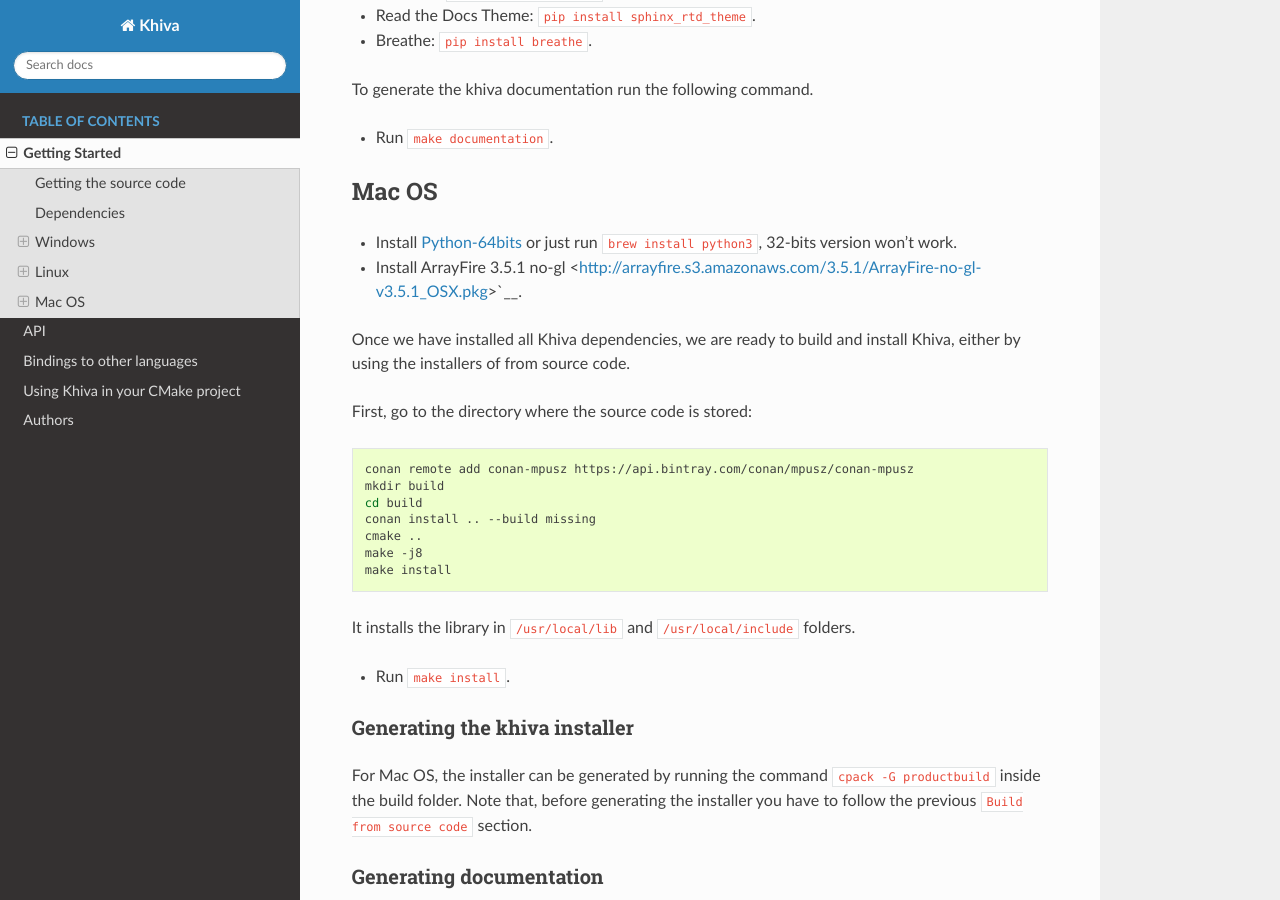
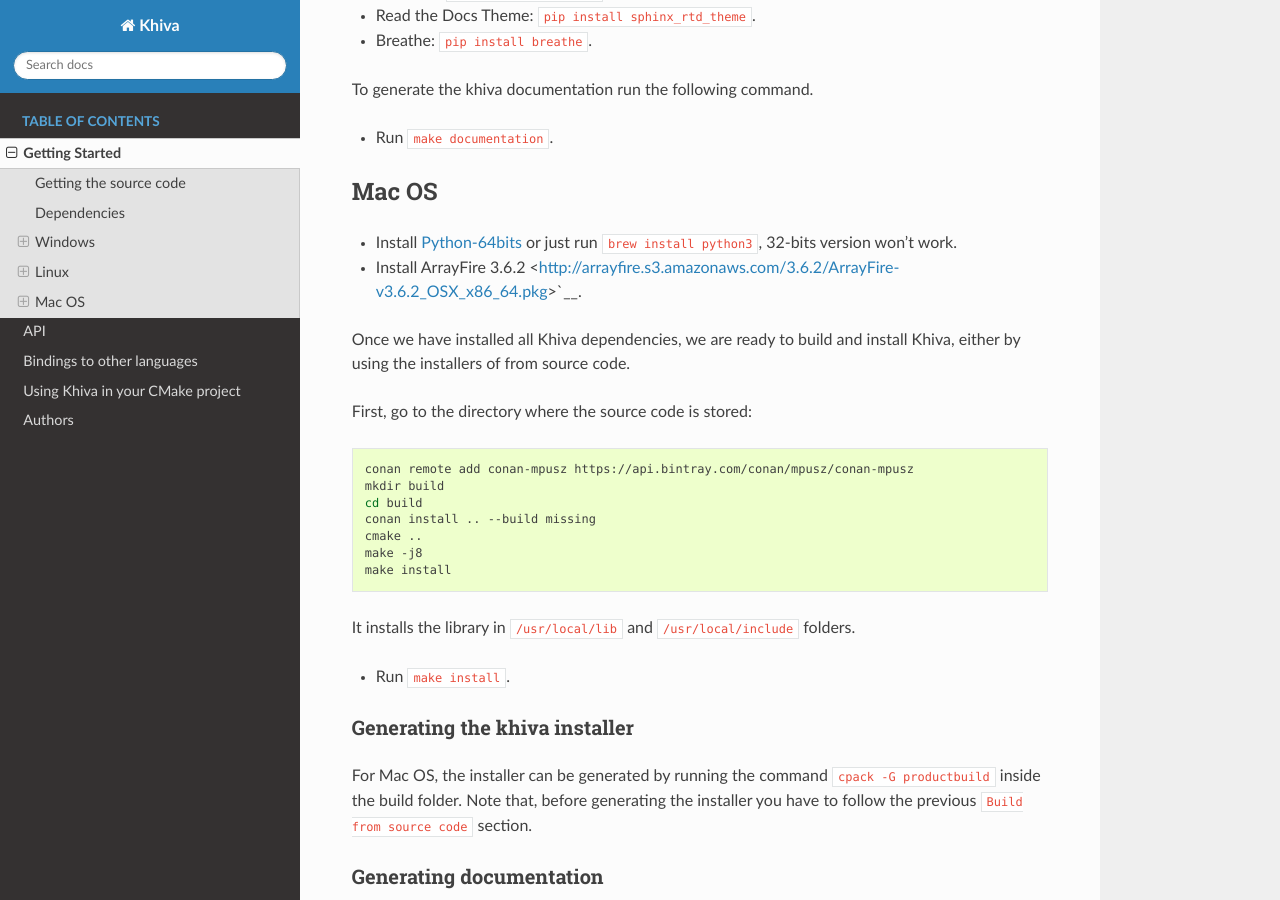
Before and after one commit to shapelets/khiva, a Sphinx documentation site: the page built from doc/sphinx/source/gettingStarted.rst, in a window 1280 px wide and 900 px high, scrolled down 3945 px. Built offline with Sphinx 7.4.7 and the Read the Docs theme 2.0.0, drawn with Linux system fonts in a browser that asks for light colours; some of the changed text lies outside the part shown.

Commit message:
Upgrade to ArrayFire 3.6.2

```diff
--- a/doc/sphinx/source/gettingStarted.rst
+++ b/doc/sphinx/source/gettingStarted.rst
@@ -39,7 +39,7 @@
 Libraries:
 
 * OpenCL library for you GPU card (`Intel <https://software.intel.com/en-us/intel-opencl/download>`_, `AMD <https://support.amd.com/en-us/download>`_, or `Nvidia <https://developer.nvidia.com/opencl>`_).
-* To run on accelerators like GPUs, `Arrayfire 3.5.1 no-gl <https://arrayfire.com/download/>`_. Note that in order to use Arrayfire on Windows you need to `install <https://www.microsoft.com/en-in/download/details.aspx?id=48145>`_ the Visual Studio 2015 (x64) runtime libraries.
+* To run on accelerators like GPUs, `Arrayfire 3.6.2 <https://arrayfire.com/download/>`_. Note that in order to use Arrayfire on Windows you need to `install <https://www.microsoft.com/en-in/download/details.aspx?id=48145>`_ the Visual Studio 2015 (x64) runtime libraries.
 * To test the functionality provided by Khiva, `Google Test <https://github.com/google/googletest>`_.
 * To benchmark Khiva, `Google Benchmark <https://github.com/google/benchmark>`_.
 * `Boost <https://www.boost.org/users/download/>`_.
@@ -57,7 +57,7 @@
 -  Install `Python-64bits <https://www.python.org/downloads>`__ and add
    the installation path to the environment variable path, 32-bits version won't
    work.
--  Install `ArrayFire 3.5.1 <https://arrayfire.com/download/>`__ and add
+-  Install `ArrayFire 3.6.2 <https://arrayfire.com/download/>`__ and add
    the installation path to the environment variable path.
 -  Install `Vcpkg <https://docs.microsoft.com/es-es/cpp/vcpkg#installation>`__
    and add the installation path to the environment variable path.
@@ -141,9 +141,9 @@
 ^^^^^^^^^^^^^
 
 - Install `Python-64bits <https://www.python.org/downloads>`__ or run ``apt-get install python3 python3-pip``, 32-bits version won't work.
-- Download `ArrayFire 3.5.1 no-gl <http://arrayfire.s3.amazonaws.com/3.5.1/ArrayFire-no-gl-v3.5.1_Linux_x86_64.sh>`__.
+- Download `ArrayFire 3.6.2 <http://arrayfire.s3.amazonaws.com/3.6.2/ArrayFire-v3.6.2_Linux_x86_64.sh>`__.
 - Create destination folder ``sudo mkdir -p /opt/arrayfire``
-- Install ArrayFire ``sudo bash arrayfire/ArrayFire-v3.5.1_Linux_x86_64.sh --prefix=/opt/arrayfire --skip-license``
+- Install ArrayFire ``sudo bash arrayfire/ArrayFire-v3.6.2_Linux_x86_64.sh --prefix=/opt/arrayfire --skip-license``
 
 Once we have installed all Khiva dependencies, we are ready to install Khiva from source code or by using the installers.
 
@@ -207,7 +207,7 @@
 ^^^^^^^^^^^^^
 
 - Install `Python-64bits <https://www.python.org/downloads>`__ or just run ``brew install python3``, 32-bits version won't work.
-- Install ArrayFire 3.5.1 no-gl <http://arrayfire.s3.amazonaws.com/3.5.1/ArrayFire-no-gl-v3.5.1_OSX.pkg>`__.
+- Install ArrayFire 3.6.2 <http://arrayfire.s3.amazonaws.com/3.6.2/ArrayFire-v3.6.2_OSX_x86_64.pkg>`__.
 
 Once we have installed all Khiva dependencies, we are ready to build and install Khiva, either by using the installers of from source code.
 
```
Also changed, not shown: doc/markdown/INSTALLATION.md (+6 -5 lines), .appveyor.yml, .github/ISSUE_TEMPLATE/bug_report.md, 3 other files.
